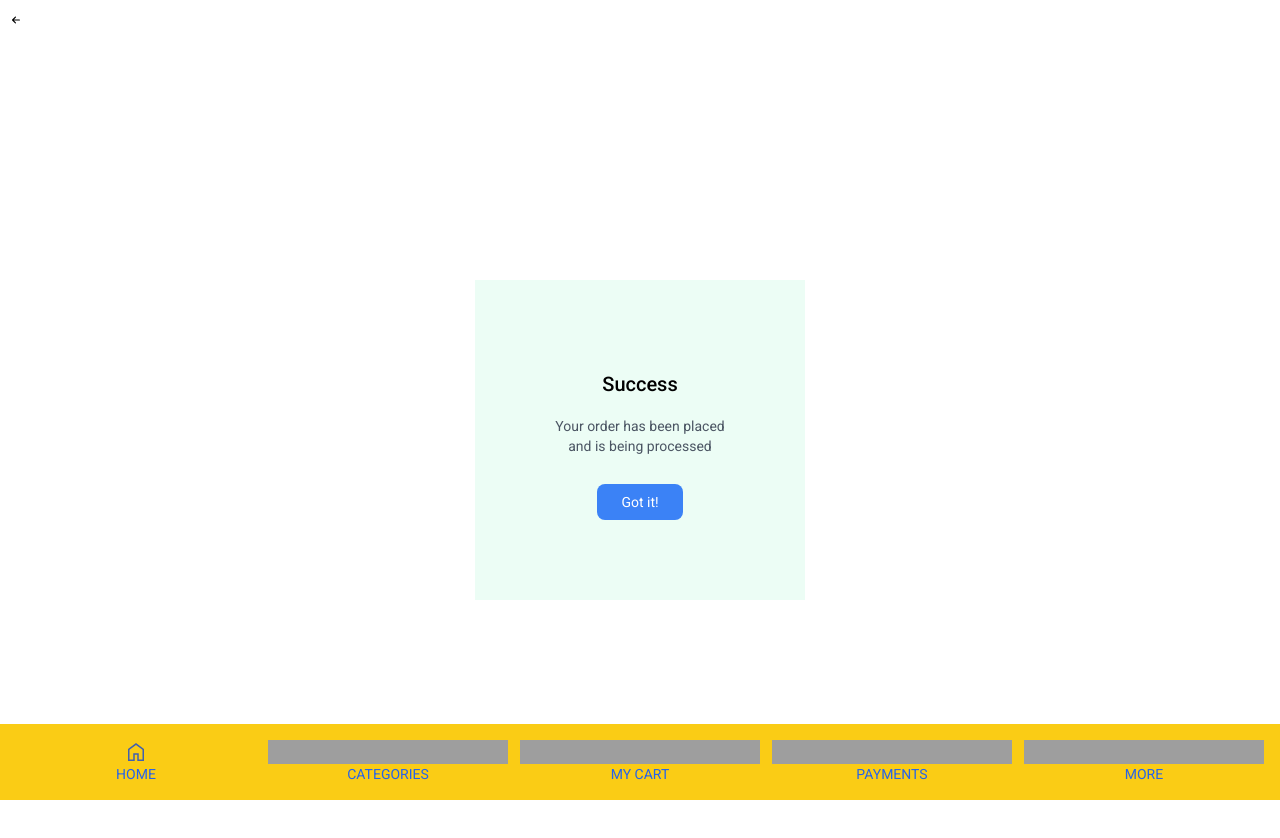
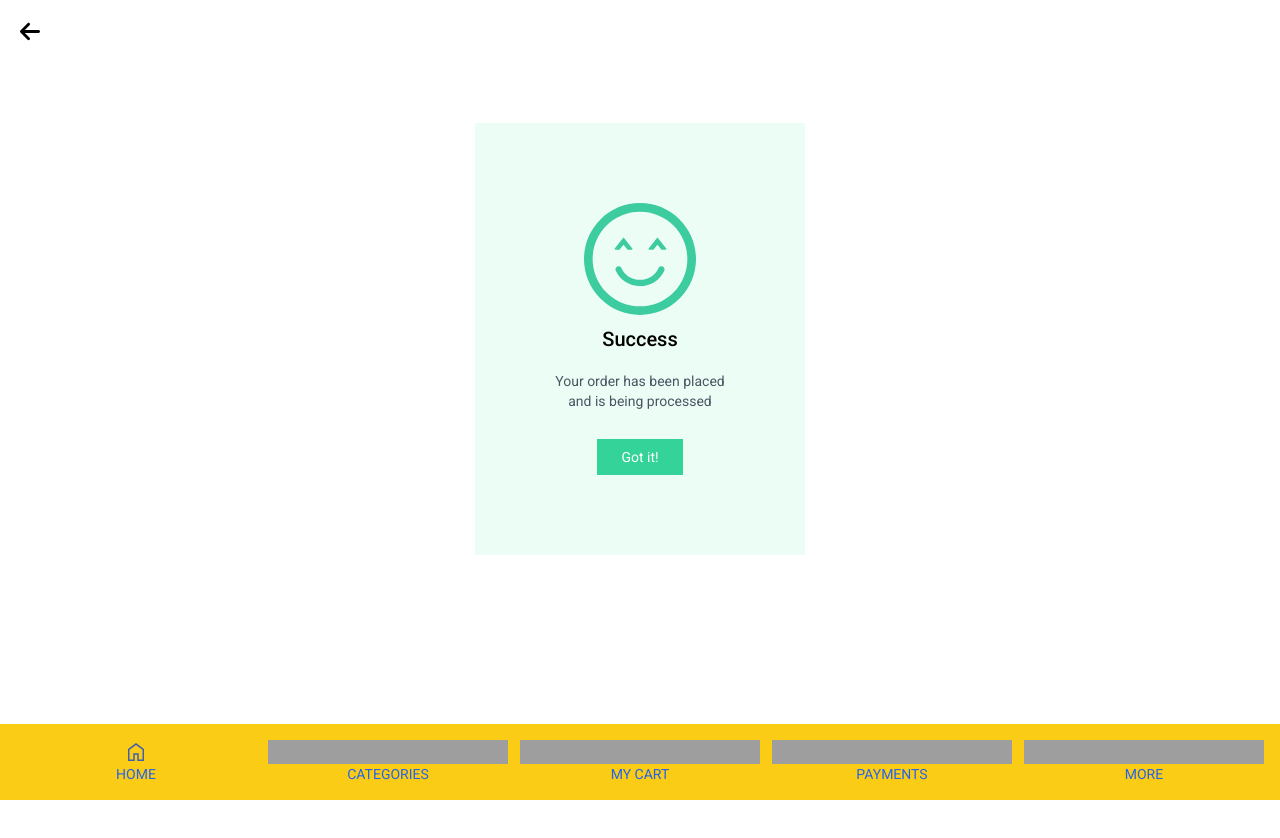
Before and after one commit to LeonNjoroge/Shop-Web-Application, an Angular app: page /success in a window 1280 px wide. After the commit the page ends 800 px from the top, so only its background shows below. Built offline with nearby package versions, Linux system fonts and the light colour scheme; grey boxes are pictures that could not be loaded.

Commit message:
Success page UI

```diff
--- a/src/app/success/success.component.html
+++ b/src/app/success/success.component.html
@@ -1,13 +1,14 @@
-<img src="assets/icons/arrow-back.svg" class="pl-3 w-5 h-10">
-<div class="flex flex-col items-center justify-center min-h-screen">
+<a href=""
+><img src="assets/icons/arrow-back.svg" class="pl-5 pt-5 w-10 h-13"></a>
+<div class="flex flex-col items-center justify-center pt-20">
 
     <div class="flex flex-col items-center text-center bg-emerald-50 p-20" >
-        <img class="mb-2">
+        <img class="mb-2 size-28" src="assets/icons/smiley.svg">
         <h2 class="text-lg font-semibold">Success</h2>
         <p class="text-gray-600">
             Your order has been placed <br>
             and is being processed
         </p>
-        <button class="mt-4 px-6 py-2 bg-blue-500 text-white rounded-lg">Got it!</button>
+        <button class="mt-4 px-6 py-2 bg-emerald-400 text-white ">Got it!</button>
     </div>
 </div>
```
Also changed, not shown: src/assets/icons/smiley.svg (added).
